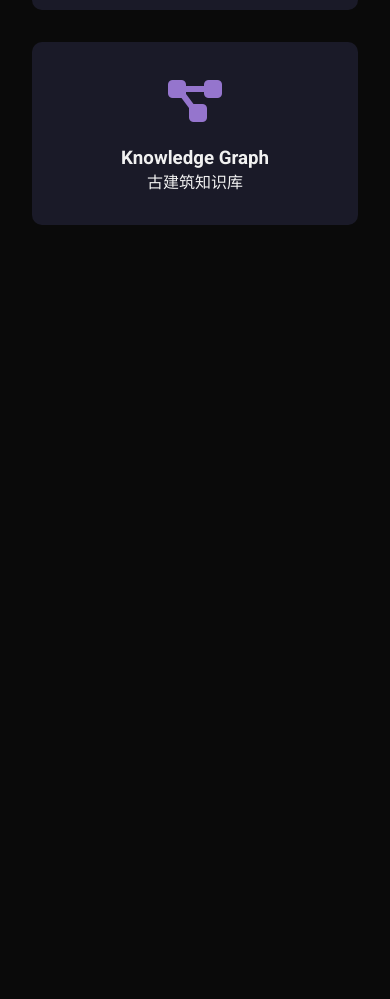
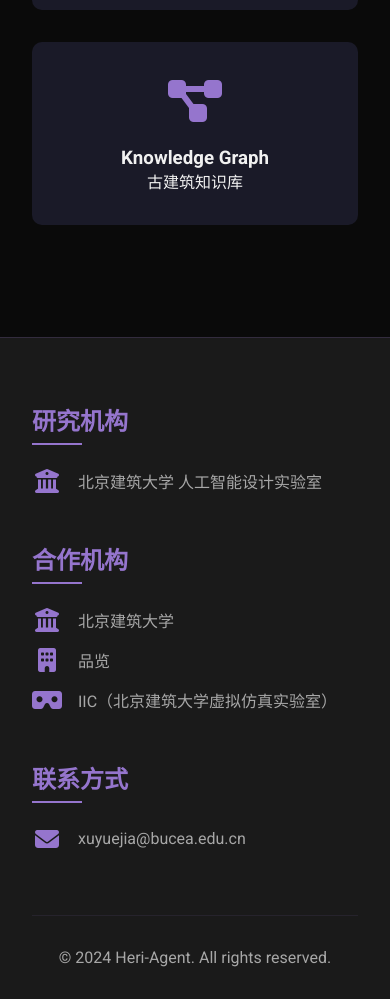
Before and after one commit to YImingZHANG615/medbuildai, a plain HTML site: page index.html in a window 390 px wide. Shown: the part 7468-8467 px from the top of the page. Before the commit the page ends 7773 px from the top, so only its background shows below. Drawn offline with Linux system fonts and the light colour scheme.

Commit message:
添加页脚信息：研究机构、合作机构和联系方式

```diff
--- a/index.html
+++ b/index.html
@@ -529,6 +529,85 @@
       0%, 100% { transform: scale(1); opacity: 1; }
       50% { transform: scale(1.1); opacity: 0.8; }
     }
+
+    /* 页脚样式 */
+    .footer {
+      background: var(--bg-secondary);
+      padding: 4rem 2rem 2rem;
+      margin-top: 2rem;
+      border-top: 1px solid rgba(149, 117, 205, 0.2);
+    }
+
+    .footer-content {
+      display: grid;
+      grid-template-columns: repeat(auto-fit, minmax(300px, 1fr));
+      gap: 3rem;
+      margin-bottom: 3rem;
+    }
+
+    .footer-section {
+      color: var(--text-secondary);
+    }
+
+    .footer-title {
+      color: var(--accent);
+      font-size: 1.5rem;
+      margin-bottom: 1.5rem;
+      position: relative;
+      padding-bottom: 0.5rem;
+    }
+
+    .footer-title::after {
+      content: '';
+      position: absolute;
+      bottom: 0;
+      left: 0;
+      width: 50px;
+      height: 2px;
+      background: var(--accent);
+    }
+
+    .institution-info,
+    .partner-item,
+    .contact-info {
+      display: flex;
+      align-items: center;
+      gap: 1rem;
+      margin-bottom: 1rem;
+    }
+
+    .institution-info i,
+    .partner-item i,
+    .contact-info i {
+      font-size: 1.5rem;
+      color: var(--accent);
+      width: 30px;
+      text-align: center;
+    }
+
+    .contact-info a {
+      color: var(--text-secondary);
+      text-decoration: none;
+      transition: color 0.3s ease;
+    }
+
+    .contact-info a:hover {
+      color: var(--accent);
+    }
+
+    .footer-bottom {
+      text-align: center;
+      padding-top: 2rem;
+      border-top: 1px solid rgba(149, 117, 205, 0.1);
+      color: var(--text-secondary);
+    }
+
+    @media (max-width: 768px) {
+      .footer-content {
+        grid-template-columns: 1fr;
+        gap: 2rem;
+      }
+    }
   </style>
 </head>
 <body>
@@ -867,6 +946,75 @@
     </div>
   </section>
 
+  <!-- 页脚信息 -->
+  <footer class="footer">
+    <div class="container">
+      <div class="footer-content">
+        <!-- 研究机构 -->
+        <div class="footer-section">
+          <h3 class="footer-title">
+            <span class="lang-zh">研究机构</span>
+            <span class="lang-en">Research Institution</span>
+          </h3>
+          <div class="institution-info">
+            <i class="fas fa-university"></i>
+            <p>
+              <span class="lang-zh">北京建筑大学 人工智能设计实验室</span>
+              <span class="lang-en">AI Design Laboratory, Beijing University of Civil Engineering and Architecture</span>
+            </p>
+          </div>
+        </div>
+
+        <!-- 合作机构 -->
+        <div class="footer-section">
+          <h3 class="footer-title">
+            <span class="lang-zh">合作机构</span>
+            <span class="lang-en">Collaborative Organizations</span>
+          </h3>
+          <div class="partners-list">
+            <div class="partner-item">
+              <i class="fas fa-university"></i>
+              <p>
+                <span class="lang-zh">北京建筑大学</span>
+                <span class="lang-en">Beijing University of Civil Engineering and Architecture</span>
+              </p>
+            </div>
+            <div class="partner-item">
+              <i class="fas fa-building"></i>
+              <p>
+                <span class="lang-zh">品览</span>
+                <span class="lang-en">Pinlan</span>
+              </p>
+            </div>
+            <div class="partner-item">
+              <i class="fas fa-vr-cardboard"></i>
+              <p>
+                <span class="lang-zh">IIC（北京建筑大学虚拟仿真实验室）</span>
+                <span class="lang-en">IIC (BUCEA Virtual Simulation Laboratory)</span>
+              </p>
+            </div>
+          </div>
+        </div>
+
+        <!-- 联系方式 -->
+        <div class="footer-section">
+          <h3 class="footer-title">
+            <span class="lang-zh">联系方式</span>
+            <span class="lang-en">Contact</span>
+          </h3>
+          <div class="contact-info">
+            <i class="fas fa-envelope"></i>
+            <a href="mailto:xuyuejia@bucea.edu.cn">xuyuejia@bucea.edu.cn</a>
+          </div>
+        </div>
+      </div>
+
+      <div class="footer-bottom">
+        <p>© 2024 Heri-Agent. All rights reserved.</p>
+      </div>
+    </div>
+  </footer>
+
   <script>
     // 页面加载完成后隐藏加载动画
     window.addEventListener('load', function() {
```
